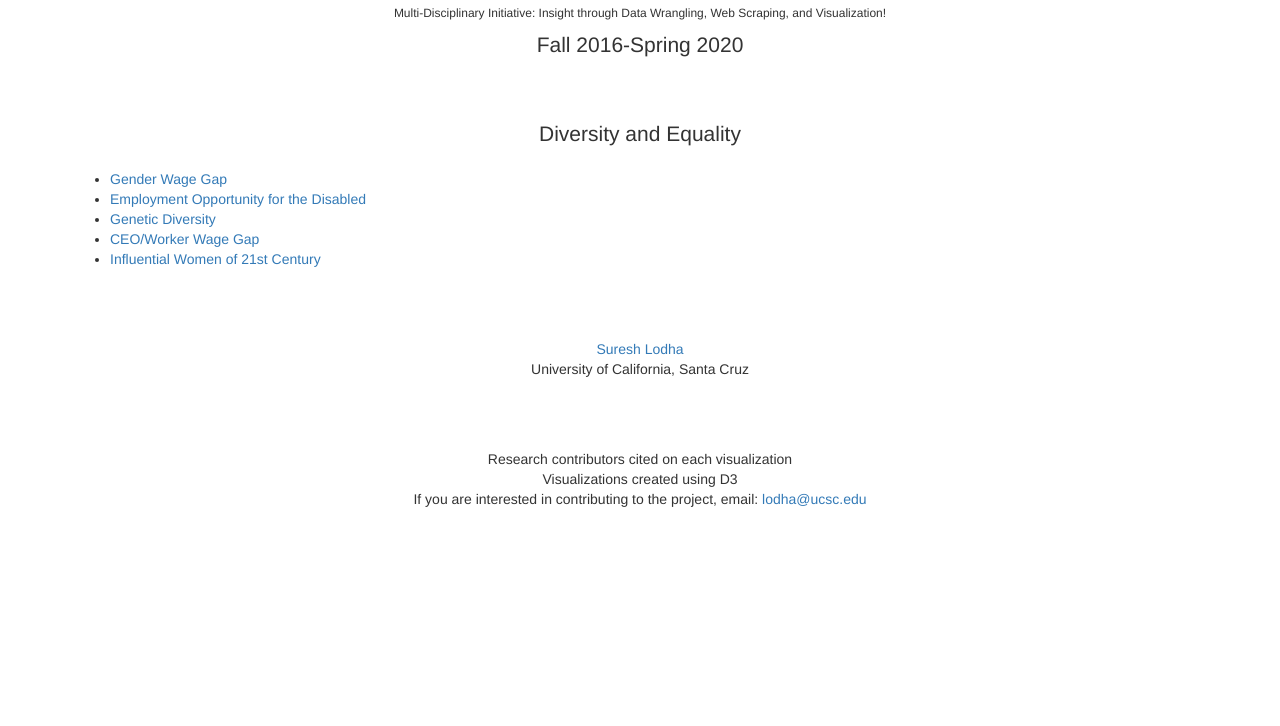
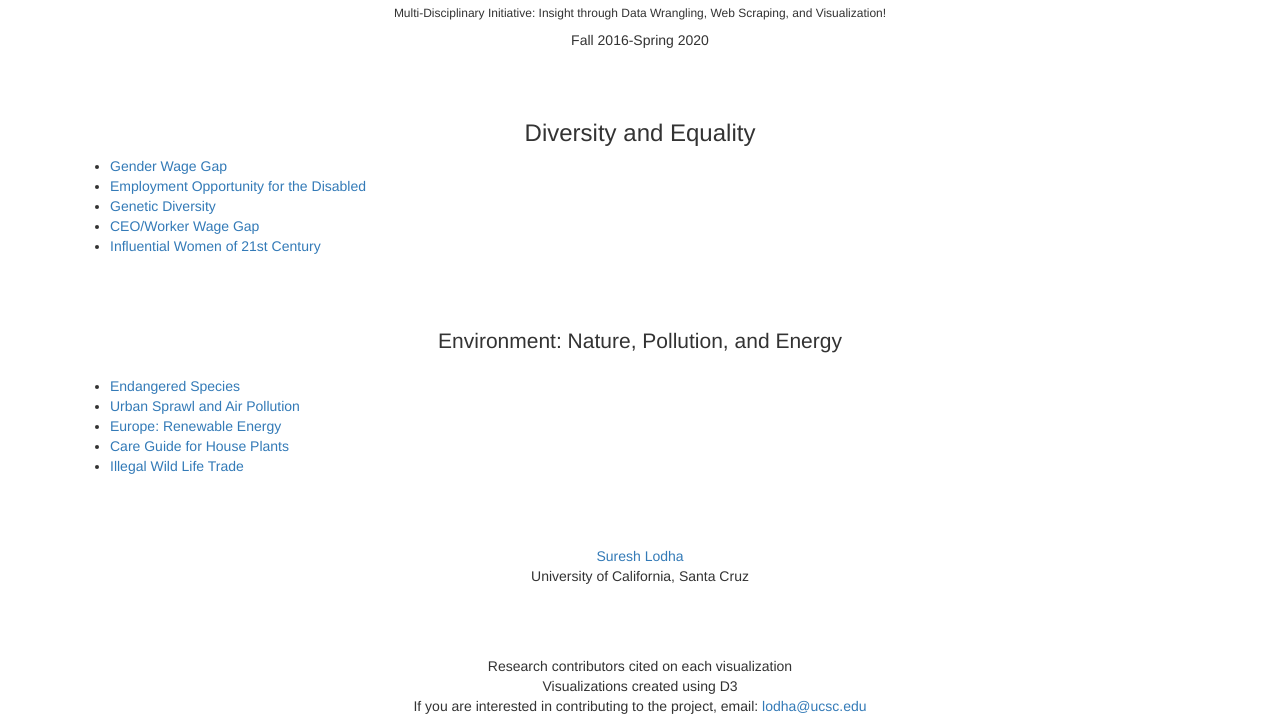
Before and after one commit to sureshlodha/D3V5, a plain HTML site: page index.html in a window 1280 px wide. Shown: the part 133-859 px from the top of the page. Before the commit the page ends 800 px from the top, so only its background shows below. Drawn offline with Linux system fonts and the light colour scheme.

Commit message:
Update index.html

```diff
--- a/index.html
+++ b/index.html
@@ -68,10 +68,12 @@
                 <!--<p class="lead" style="text-align:center">Suresh Lodha</p>-->
                 <!--<p class="lead" style="text-align:center">Universtiy of California, Santa Cruz</p>-->
 			<h6> Multi-Disciplinary Initiative: Insight through Data Wrangling, Web Scraping, and Visualization!</h6>
-			<p class="lead" style="text-align:center">  Fall 2016-Spring 2020   </p>
+		        <p style="text-align:center">  Fall 2016-Spring 2020   </p>
+		    <!--<p class="lead" style="text-align:center">  Fall 2016-Spring 2020   </p> -->
                 <br><br>
 
-		<p class="lead" style="text-align:center">Diversity and Equality</p>
+		<!--<p class="lead" style="text-align:center">Diversity and Equality</p>-->
+		    <h3> Diversity and Equality </h3>
 		<ul style="text-align:left">
                     <li><a href="https://sureshlodha.github.io/CMPS165_Winter15_FinalProjects/California_Immigrants/" target="_blank">Gender Wage Gap</a></li>
                     <!--<li><a href="projects/California_Immigration_Historical/index.html" target="_blank">Historical Immigration into California from 1850-2010</a></li>-->
@@ -83,6 +85,23 @@
 		 </ul>
 
                 <br><br><br>
+
+
+		<p class="lead" style="text-align:center">Environment: Nature, Pollution, and Energy</p>
+		<ul style="text-align:left">
+                    <li><a href="https://sureshlodha.github.io/CMPS165_Winter15_FinalProjects/California_Immigrants/" target="_blank">Endangered Species</a></li>
+                    <!--<li><a href="projects/California_Immigration_Historical/index.html" target="_blank">Historical Immigration into California from 1850-2010</a></li>-->
+     		    <li><a href="California_Population_Poverty/" target="_blank">Urban Sprawl and Air Pollution</a></li>
+		    <!--<li><a href="http://sureshlodha.github.io/California_Population_Poverty/" target="_blanks">California: Population and Poverty</a></li>-->
+                   <li><a href="https://sureshlodha.github.io/CMPS165_Spring2016_FinalProjects/projects/CALife/index.html" target="_blank">Europe: Renewable Energy</a></li>
+	           <li><a href="https://sureshlodha.github.io/CMPS165_Winter15_FinalProjects/OzoneInTheAir/" target="_blank">Care Guide for House Plants</a></li>
+		    <li><a href="https://sureshlodha.github.io/CMPS165_Winter15_FinalProjects/OzoneInTheAir/" target="_blank">Illegal Wild Life Trade</a></li>
+		 </ul>
+
+                <br><br><br>
+
+
+
 
                 <ul class="list-unstyled">
                     <li> <a href="https://users.soe.ucsc.edu/~lodha/">Suresh Lodha</a></li>
```
